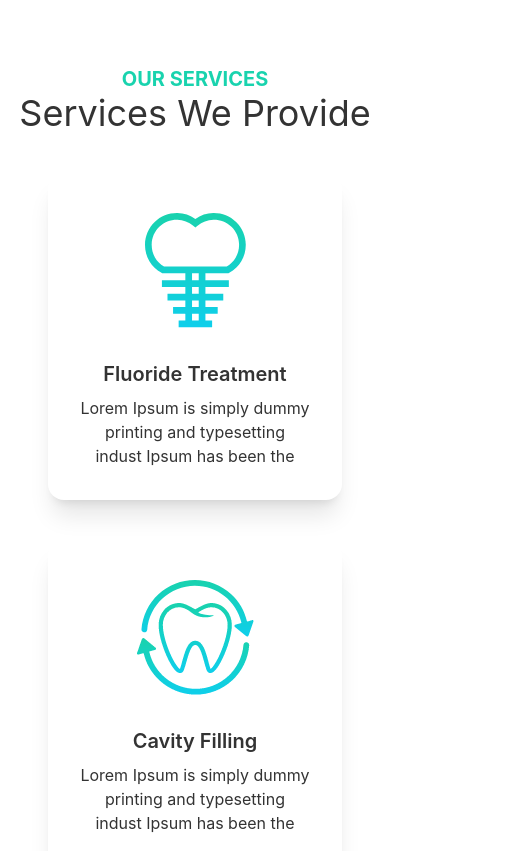
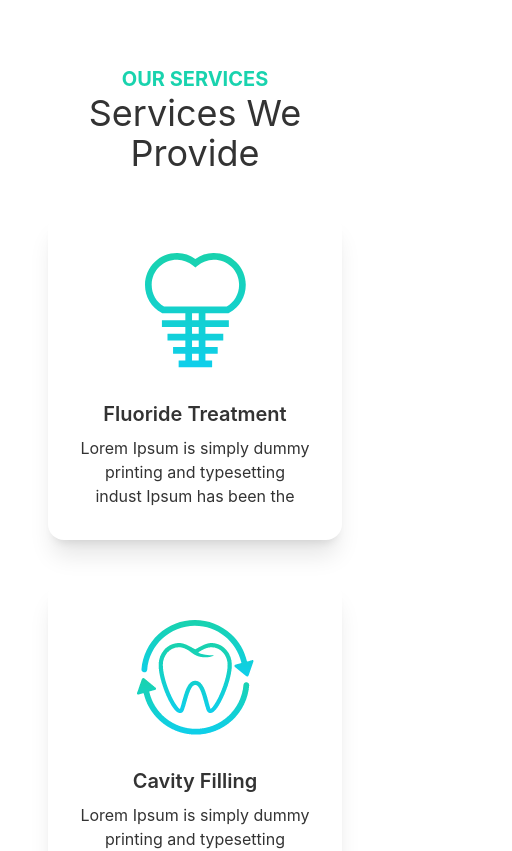
Before and after one commit to ahzihan/doctors-portal-client, a React (Create React App) app: page / in a window 390 px wide. Shown: the part 1580-2431 px from the top of the page, 512 px wide, since content can reach past the window. Built offline with nearby package versions, Linux system fonts and the light colour scheme.

Commit message:
Under Construction

```diff
--- a/src/Pages/Home/Banner.js
+++ b/src/Pages/Home/Banner.js
@@ -3,7 +3,7 @@ import chair from '../../assets/images/chair.png';
 
 const Banner = () => {
     return (
-        <div class="hero py-5 px-12">
+        <div class="hero py-5">
             <div class="hero-content flex-col lg:flex-row-reverse">
                 <img src={chair} class="max-w-sm rounded-lg shadow-2xl" alt='banner' />
                 <div>
--- a/src/Pages/Home/Home.js
+++ b/src/Pages/Home/Home.js
@@ -6,7 +6,7 @@ import Services from './Services';
 
 const Home = () => {
     return (
-        <div>
+        <div className='px-12'>
             <Banner></Banner>
             <Info></Info>
             <Services></Services>
--- a/src/Pages/Home/Info.js
+++ b/src/Pages/Home/Info.js
@@ -6,7 +6,7 @@ import phone from '../../assets/icons/phone.svg';
 
 const Info = () => {
     return (
-        <div className='grid grid-cols-1 lg:grid-cols-3 gap-5 px-12 my-28'>
+        <div className='grid grid-cols-1 lg:grid-cols-3 gap-5 my-28'>
             <InfoCard bgClass="bg-gradient-to-r from-secondary to-primary" cardTitle="Opening Hours" img={clock}></InfoCard>
             <InfoCard bgClass="bg-accent" cardTitle="Visit Our Location" img={marker}></InfoCard>
             <InfoCard bgClass="bg-gradient-to-r from-secondary to-primary" cardTitle="Contact Us Now" img={phone}></InfoCard>
--- a/src/Pages/Home/Services.js
+++ b/src/Pages/Home/Services.js
@@ -15,7 +15,7 @@ const Services = () => {
         <div className='my-28'>
             <h3 className='text-center text-xl text-secondary uppercase font-bold'>Our Services</h3>
             <h2 className='text-center text-4xl'>Services We Provide</h2>
-            <div className='grid grid-cols-1 lg:grid-cols-3 gap-5 px-12 py-5'>
+            <div className='grid grid-cols-1 lg:grid-cols-3 gap-5 py-5'>
                 {
                     services.map( service => <ServiceInfo key={service._id} service={service}></ServiceInfo> )
                 }
```
